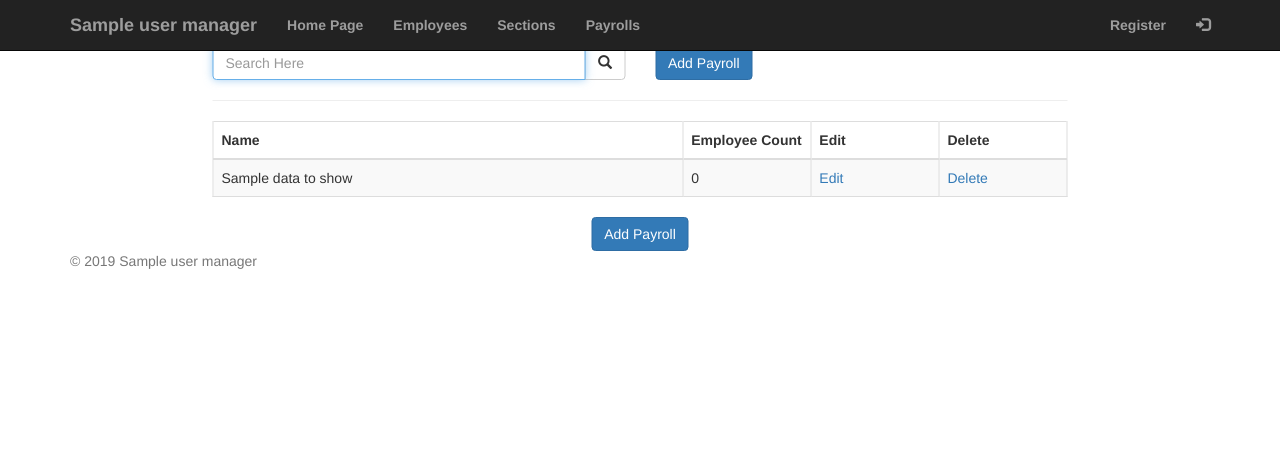
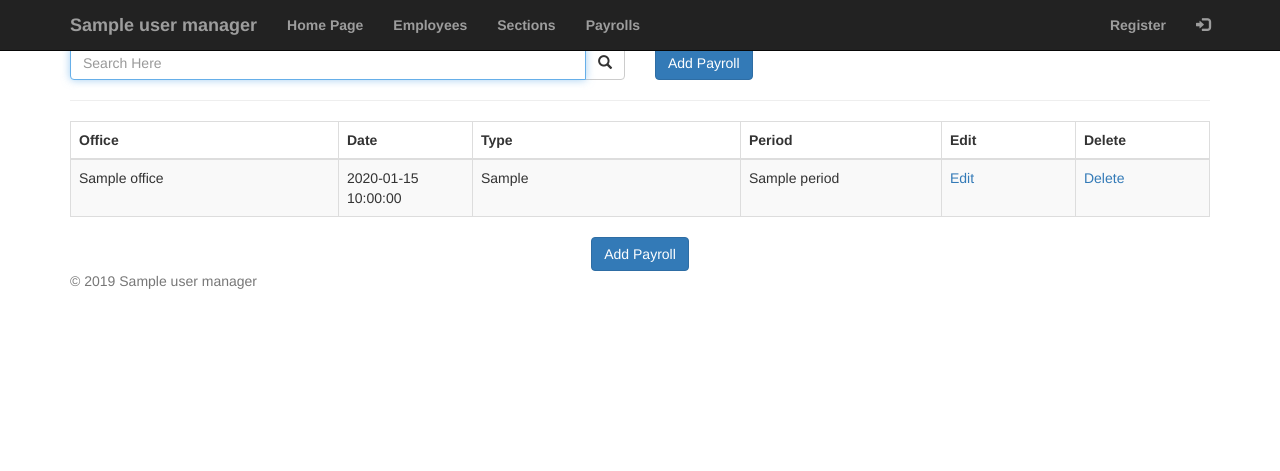
Before and after one commit to jeffplata/payroll, a Flask app: template app/templates/library/payrolls/payrolls.html in a window 1280 px wide. Shown: the top 471 px of the page. Run offline with Flask 2, Linux system fonts and the light colour scheme; tables that the repository leaves empty hold one stand-in row (values such as "Sample post"); the template is opened without the code that fills it: values that come from a table or form of the project are taken from there, most other values are stand-ins (such as "Sample title", 1, 10 or a date in 2020); parts of the project's set-up code (start-up, migrations or seed data) failed here and were passed over; some libraries are stand-ins or nearby versions.

Commit message:
payrolls list

```diff
--- a/app/library/forms.py
+++ b/app/library/forms.py
@@ -28,6 +28,6 @@ class PayrollForm(FlaskForm):
     """
     office_id = SelectField('Office', coerce=int, choices=Office_List())
     date = DateField('Date', validators=[DataRequired()])
-    payroll_type = SelectField('Office', coerce=int, choices=Payroll_Type_List())
+    payroll_type_id = SelectField('Type', coerce=int, choices=Payroll_Type_List())
     period = StringField('Period', validators=[DataRequired()])
     submit = SubmitField('Submit')
--- a/app/models.py
+++ b/app/models.py
@@ -195,3 +195,6 @@ class Payroll_Type(db.Model):
     id = db.Column(db.Integer, primary_key=True)
     name = db.Column(db.String(80), nullable=False, unique=True)
     active = db.Column(db.Boolean, default=True)
+
+    def __str__(self):
+        return self.name
--- a/app/static/css/style.css
+++ b/app/static/css/style.css
@@ -3,6 +3,16 @@
     position: relative;
     height: 70%;
     width: 75%;
+    top: 50%;
+    left: 50%;
+    transform: translate(-50%, 0)
+}
+
+.outer-100 {
+    display: table;
+    position: relative;
+    height: 70%;
+    width: 100%;
     top: 50%;
     left: 50%;
     transform: translate(-50%, 0)
--- a/app/templates/library/payrolls/payrolls.html
+++ b/app/templates/library/payrolls/payrolls.html
@@ -6,7 +6,7 @@
 {% block main_content %}
 
 <div class="content-section">
-  <div class="outer">
+  <div class="outer-100">
     <div class="middle">
       <div class="inner">
         <!-- <h2 style="text-align:center;">Payrolls</h2> -->
@@ -42,19 +42,21 @@
             <table class="table table-striped table-bordered">
               <thead>
                 <tr>
-                  <th width="55%"> Name </th>
-                  <th width="15%"> Employee Count </th>
-                  <th width="15%"> Edit </th>
-                  <th width="15%"> Delete </th>
+                  <th width="20%"> Office </th>
+                  <th width="10%"> Date </th>
+                  <th width="20%"> Type </th>
+                  <th width="15%"> Period </th>
+                  <th width="10%"> Edit </th>
+                  <th width="10%"> Delete </th>
                 </tr>
               </thead>
               <tbody>
               {% for d in data_to_show %}
                 <tr>
-                  <td> {{ d.name }} </td>
-                  <td>
-                    0
-                  </td>
+                  <td> {{ d.office }} </td>
+                  <td> {{ d.date }} </td>
+                  <td> {{ d.payroll_type }} </td>
+                  <td> {{ d.period }} </td>
                   <td>
                     <a href="{{ url_for('library.edit_payroll', id=d.id) }}">
                       <i class="fa fa-pen"></i> Edit
--- a/migrations/versions/b96af9c3b1ef_.py
+++ b/migrations/versions/57b55a3ec673_.py
@@ -1,8 +1,8 @@
 """empty message
 
-Revision ID: b96af9c3b1ef
+Revision ID: 57b55a3ec673
 Revises:
-Create Date: 2019-11-02 14:19:13.451024
+Create Date: 2019-11-04 10:31:22.211886
 
 """
 from alembic import op
@@ -10,7 +10,7 @@ import sqlalchemy as sa
 
 
 # revision identifiers, used by Alembic.
-revision = 'b96af9c3b1ef'
+revision = '57b55a3ec673'
 down_revision = None
 branch_labels = None
 depends_on = None
```
Also changed, not shown: app/library/payroll_view.py (+4 -4 lines).
